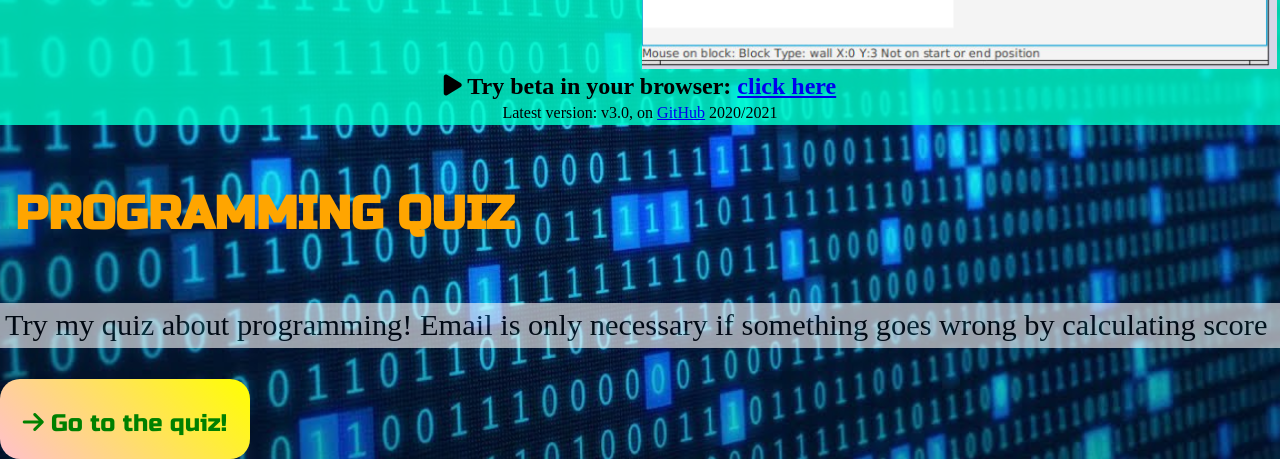
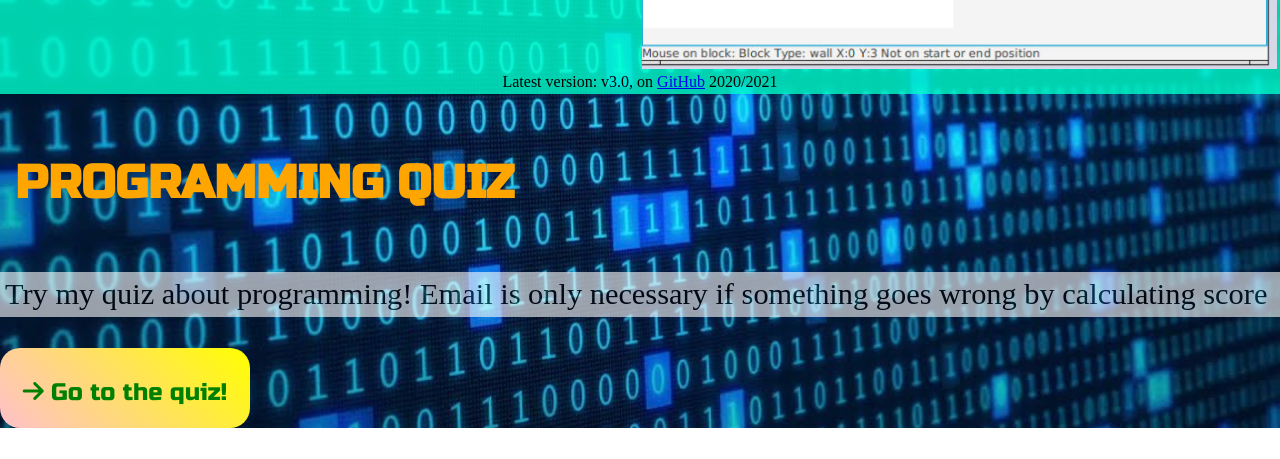
Before and after one commit to OrangoMango/orangomango.github.io, a plain HTML site: page index.html in a window 1280 px wide. Shown: the part 1140-1599 px from the top of the page. After the commit the page ends 1568 px from the top, so only its background shows below. Drawn offline with nearby package versions, Linux system fonts and the light colour scheme; a web font is replaced by a local one.

Commit message:
Update index.html

```diff
--- a/index.html
+++ b/index.html
@@ -158,9 +158,6 @@ Website created on 16/12/2020
       <tr>
         <td><a target="_blank" href="https://github.com/OrangoMango/LabyrinthGame"><img id="dl" src="img/download.png" /> </a></td>
        </tr><tr><td><br /></td></tr>
-       <tr>
-       <td colspan="2"><p id="tryit"><i class="fas fa-play"></i> Try beta in your browser: <a target="_blank" href="https://repl.it/@OrangoMango/LabyrinthGame">click here</a></p></td>
-      </tr>
       <tr>
         <td colspan="2">Latest version: v3.0, on <a href="https://github.com/OrangoMango/LabyrinthGame">GitHub</a> 2020/2021</td>
       </tr>
```
